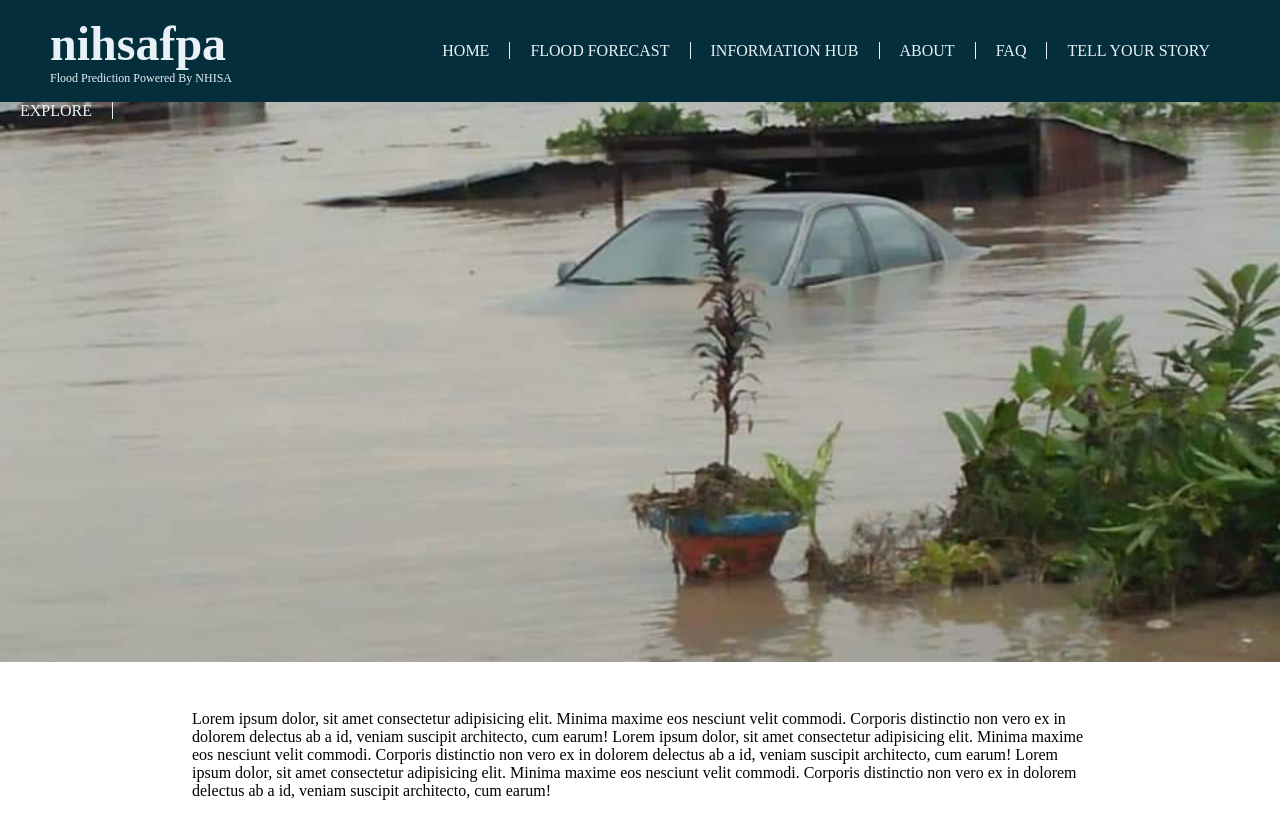
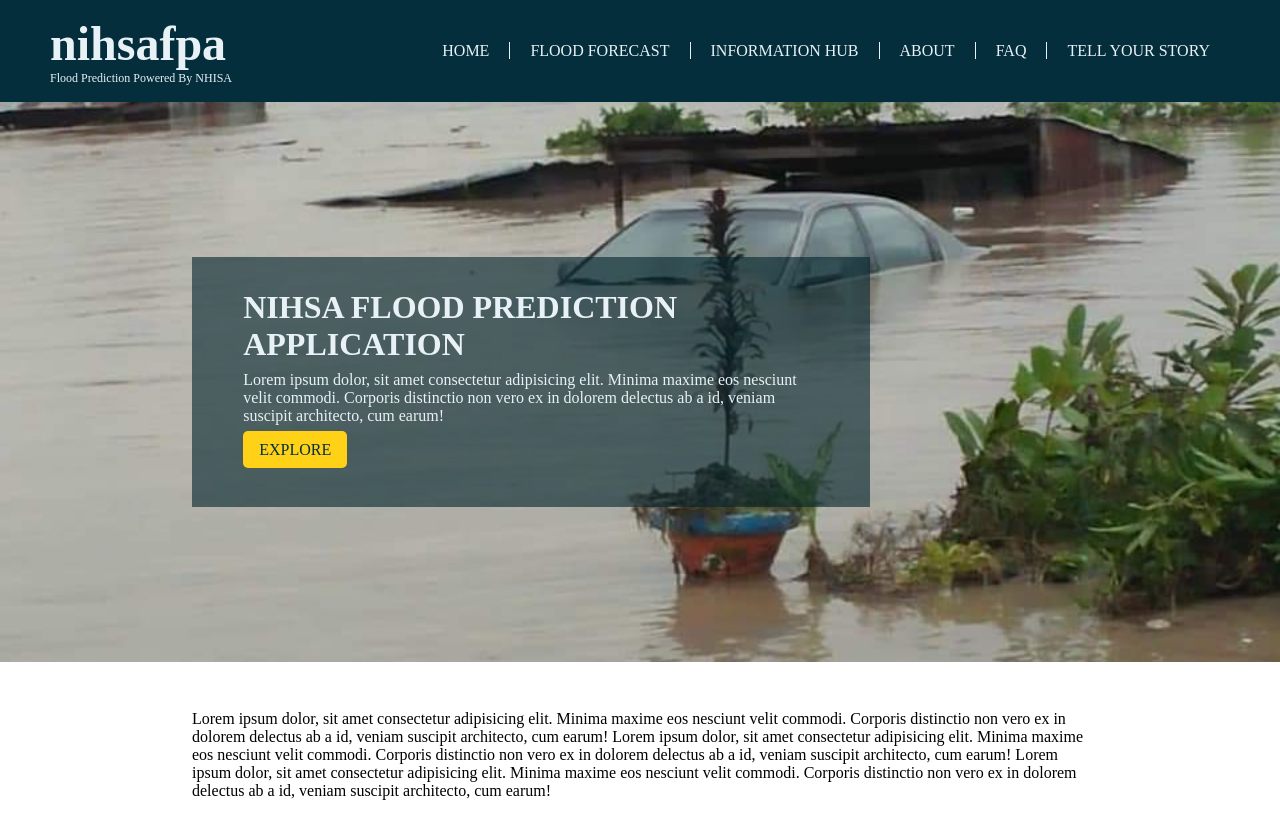
Before and after one commit to jeansclub/nhia-flood-management, a plain HTML site: page index.html in a window 1280 px wide. Drawn offline with Linux system fonts and the light colour scheme.

Commit message:
modifying and completing first section

```diff
--- a/css/styles.css
+++ b/css/styles.css
@@ -46,11 +46,12 @@ h1 {
 }
 
 .menu {
-    padding: 7px 0;
+    padding: 0.65rem 0;
 }
 
 .menu:hover {
     background-color: #ffd218;
+    border-radius: 5px;
 }
 
 .menu:hover > a {
@@ -60,7 +61,7 @@ h1 {
 a {
     padding: 0 1.25rem;
     width: 100%;
-    border-right: solid 1.5px;
+    border-right: solid 1px;
     border-color: #e8f2f6;
     text-decoration: none;
     font-weight: medium;
@@ -78,16 +79,40 @@ a {
     background-position: center;
     background-repeat: no-repeat;
     background-size: cover;
+    display: flex;
+    align-items: center;
 }
 
+.fl-con {
+    margin-left: 15%;
+    width: 45%;
+    padding: 2rem 4% 3rem;
+    position: relative;
+    background-color: rgba(3, 35, 44, 0.6);
+}
+
+
 h3 {
-    margin: 0;
+    font-size: 2rem;
+    font-weight: medium;
+    margin: 0 0 0.5rem 0;
     padding: 0;
+    color: #e8f2f6;
 }
 
 .ex {
     margin: 0;
     padding: 0;
+    margin-bottom: 1rem;
+    color: #e8f2f6;
+}
+
+.fl-a {
+    color: #042e3c;
+    padding: 0.65rem 1rem;
+    border-style: none;
+    background-color: #ffd218;
+    border-radius: 5px;
 }
 
 .info-con {
--- a/index.html
+++ b/index.html
@@ -27,10 +27,18 @@
 
         <div>
             <div class="fl-1">
-                <div>
-                    <div><h3></h3></div>
-                    <div><p class="ex"></p></div>
-                    <div><a href="http://">EXPLORE</a></div>
+                <div class="fl-con">
+                    <div class="fl-in">
+                        <h3>NIHSA FLOOD PREDICTION APPLICATION</h3>
+
+                        <p class="ex">
+                            Lorem ipsum dolor, sit amet consectetur adipisicing elit. Minima
+                            maxime eos nesciunt velit commodi. Corporis distinctio non vero ex in dolorem
+                            delectus ab a id, veniam suscipit architecto, cum earum!
+                        </p>
+
+                        <a class="fl-a" href="http://">EXPLORE</a>
+                    </div>
                 </div>
             </div>
 
```
